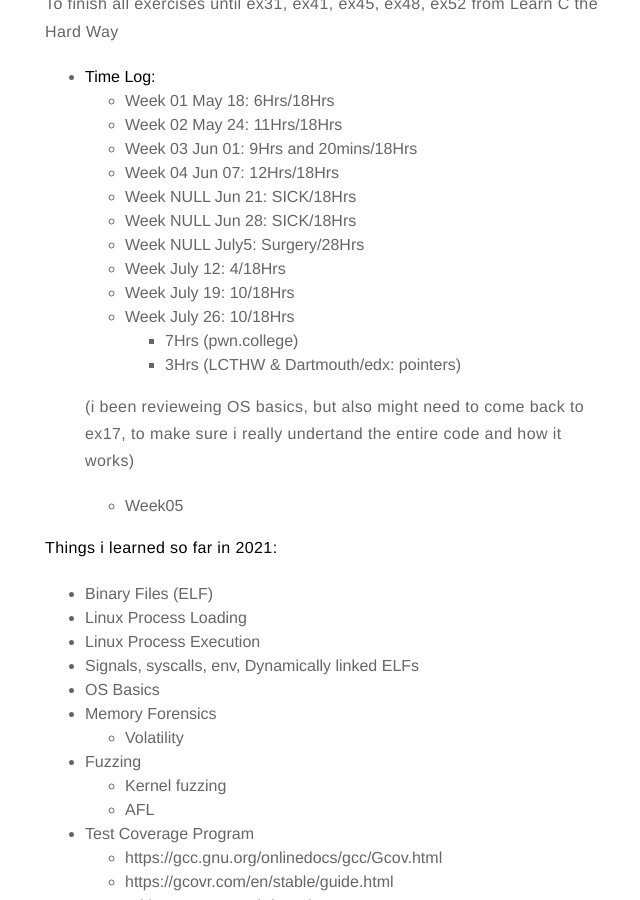
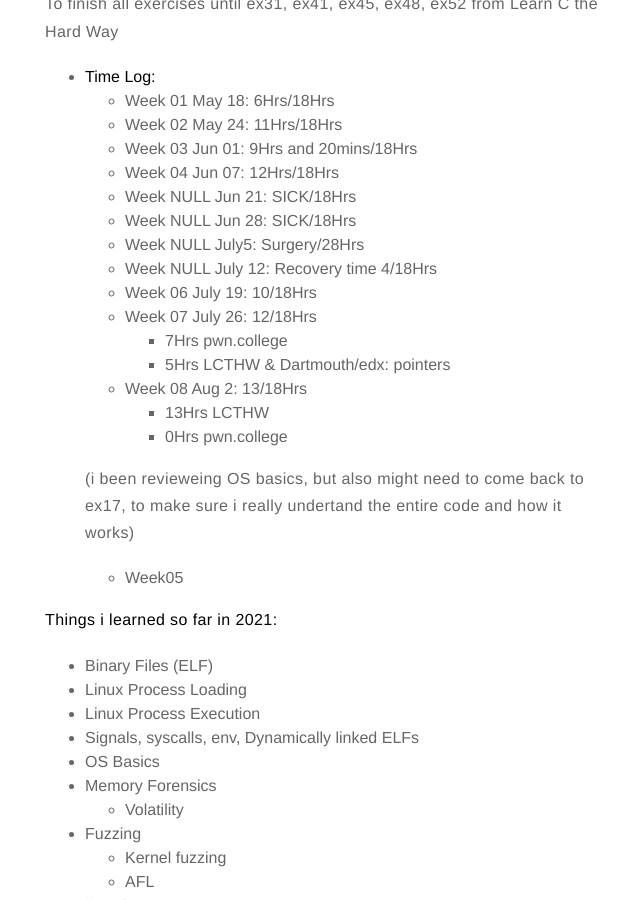
Before and after one commit to MaskedFox/maskedfox.github.io, a Jekyll site: the page built from _posts/2021-05-18-LearningTime2021.md, in a window 1280 px wide and 900 px high, scrolled down 917 px. Shown: the whole window, without its empty margins (315-955 px from the left). Built offline with Jekyll 4.4.1, drawn with Linux system fonts in a browser that asks for light colours; comment, search, counter and statistics services are not loaded.

Commit message:
adding time so far

```diff
--- a/_posts/2021-05-18-LearningTime2021.md
+++ b/_posts/2021-05-18-LearningTime2021.md
@@ -37,11 +37,14 @@ To finish all exercises until ex31, ex41, ex45, ex48, ex52 from Learn C the Hard
   - Week NULL Jun 21: SICK/18Hrs
   - Week NULL Jun 28: SICK/18Hrs
   - Week NULL July5: Surgery/28Hrs
-  - Week July 12: 4/18Hrs
-  - Week July 19: 10/18Hrs
-  - Week July 26: 10/18Hrs
-    - 7Hrs (pwn.college)
-    - 3Hrs (LCTHW & Dartmouth/edx: pointers)
+  - Week NULL July 12: Recovery time 4/18Hrs
+  - Week 06 July 19: 10/18Hrs
+  - Week 07 July 26: 12/18Hrs
+    - 7Hrs pwn.college
+    - 5Hrs LCTHW & Dartmouth/edx: pointers
+  - Week 08 Aug 2: 13/18Hrs
+    - 13Hrs LCTHW
+    - 0Hrs pwn.college
 
   (i been revieweing OS basics, but also might need to come back to ex17, to make sure i really undertand the entire code and how it works)
   - Week05
```
